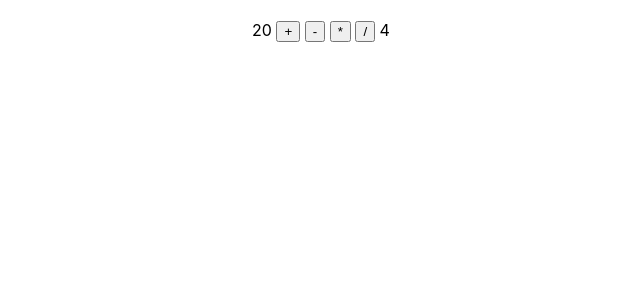
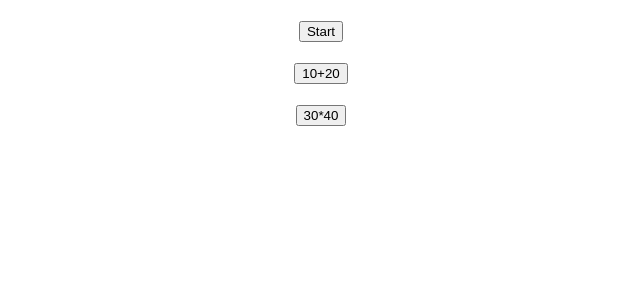
Before and after one commit to Passakorn11/app1, a React (Create React App) app: page / in a window 1280 px wide. Shown: the top 300 px of the page, without its empty margins (319-959 px from the left). Built offline with nearby package versions, Linux system fonts and the light colour scheme.

Commit message:
event-data.js
event-data.js

```diff
--- a/src/App.js
+++ b/src/App.js
@@ -1,35 +1,5 @@
 import React from 'react'
-import { Calculator2 } from './calculator';
-import Banner from './banner';
-/*import {Header,Content,Footer}from'./func-componanents'
-
-import Caledar from './class-components';
-
-function App(){
-  return(
-    <>
-    <Header/>
-    <p><center><Caledar/></center></p>
-    <Content/>
-    <Footer/>
-    </>
-  )
-}*/
-/*import './style.css'
-function App() {
-  let colors = ['red','green','blue','yellow']
-  let list = colors.map(c=><li>{c}</li>)
-
-  return<ul>{list}</ul>*/
- /* return(
-    <>
-    <h2>DeveloperThai.com</h2>
-    <div className='title'>React&React Native</div>
-    </>
-  )
-
-}*/
-
+import { EventData2 } from './event-data'
 export default function App(){
-  return<Calculator2/>
+  return <EventData2/>
 }
--- /dev/null
+++ b/src/event-data.js
@@ -0,0 +1,20 @@
+import React from "react"
+export function EventData2(){
+    const onClickStartStop =(ev)=>{
+        let t = ev.target.innerText
+        let s = (t==='Start')?'Stop':'Start'
+        ev.target.innerText=s
+    }
+    const onClickAdd=(ev)=>{
+        let t = ev.target.innerText
+        let r = eval(t)
+        alert(`${t}=${r}`)
+    }
+    return(
+        <div style={{textAlign:'center',marginTop:20}}>
+            <button onClick={(ev)=>onClickStartStop(ev)}>Start</button><br/><br/>
+            <button onClick={(ev)=>onClickAdd(ev)}>10+20</button><br/><br/>
+            <button onClick={(ev)=>onClickAdd(ev)}>30*40</button><br/><br/>
+        </div>
+    )
+}
```
Also changed, not shown: src/table.js (added, +31 -0 lines).
